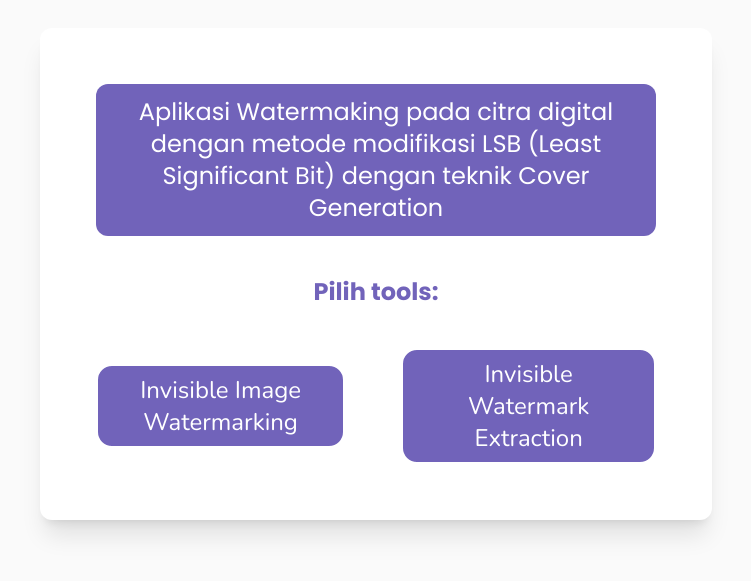
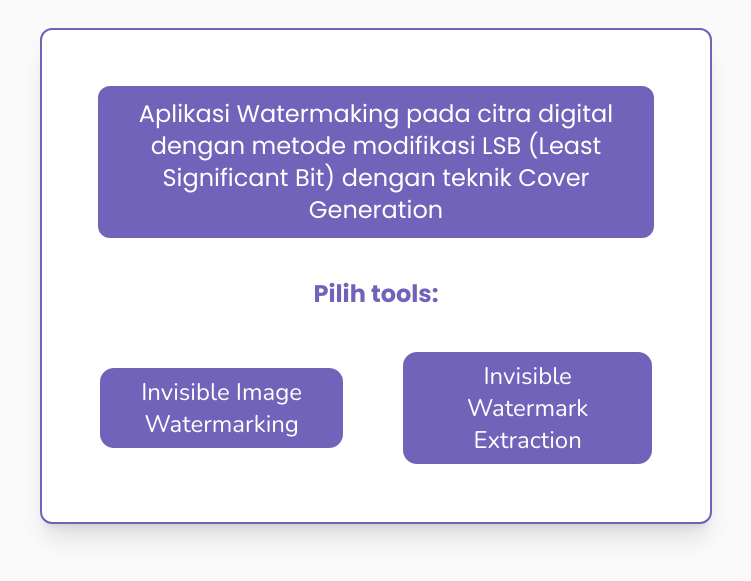
Before and after one commit to yosepafrr/Watermarking, a website: page index.html in a window 1280 px wide. Shown: the top 581 px of the page, without its empty margins (264-1015 px from the left). Drawn offline with nearby package versions, Linux system fonts and the light colour scheme.

Commit message:
penambahan border

```diff
--- a/index.html
+++ b/index.html
@@ -21,7 +21,7 @@
     </style>
 </head>
 <body class="bg-[#fafafa] mx-28">
-    <div class="flex flex-col gap-10 justify-center p-14 bg-white my-7 mx-48 rounded-xl shadow-xl text-2xl text-center" >
+    <div class="flex flex-col gap-10 justify-center p-14 bg-white my-7 mx-48 rounded-xl shadow-xl text-2xl text-center border-2 border-[#7163ba]" >
         <h1 class="bg-[#7163ba] text-white p-3 rounded-xl">Aplikasi Watermaking pada citra digital dengan metode modifikasi LSB (Least Significant Bit) dengan teknik Cover Generation</h1>
         <h1 class="text-[#7163ba] font-bold text-2xl">Pilih tools: </h1>
         <div class="flex gap-14 items-center justify-evenly">
```
